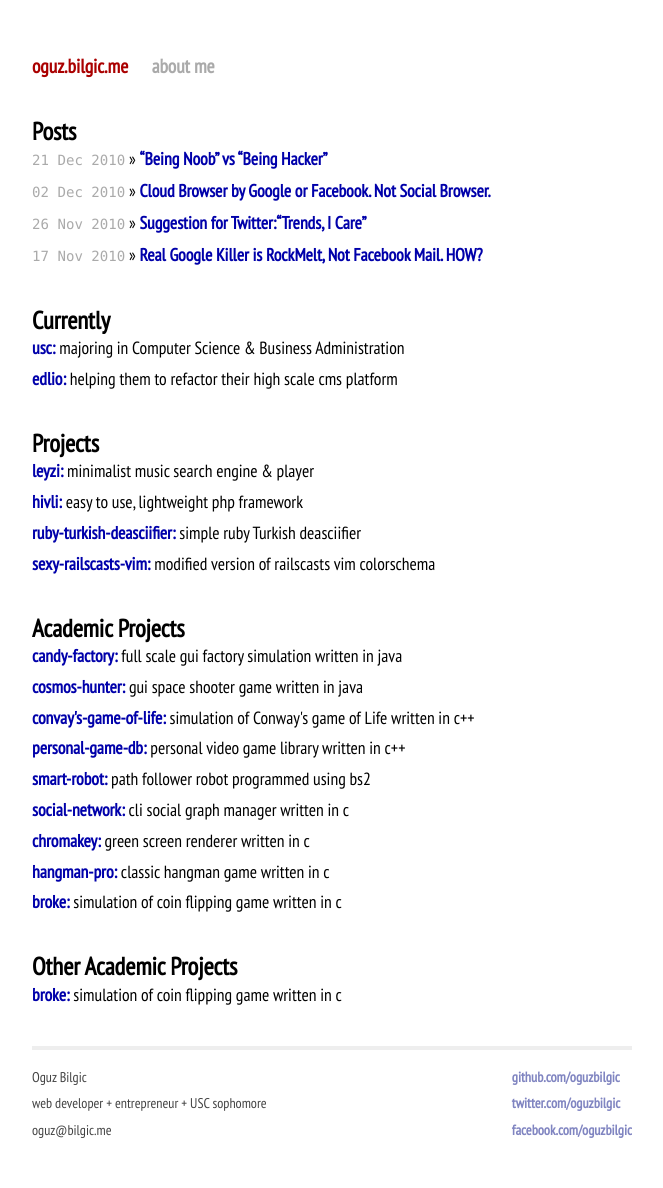
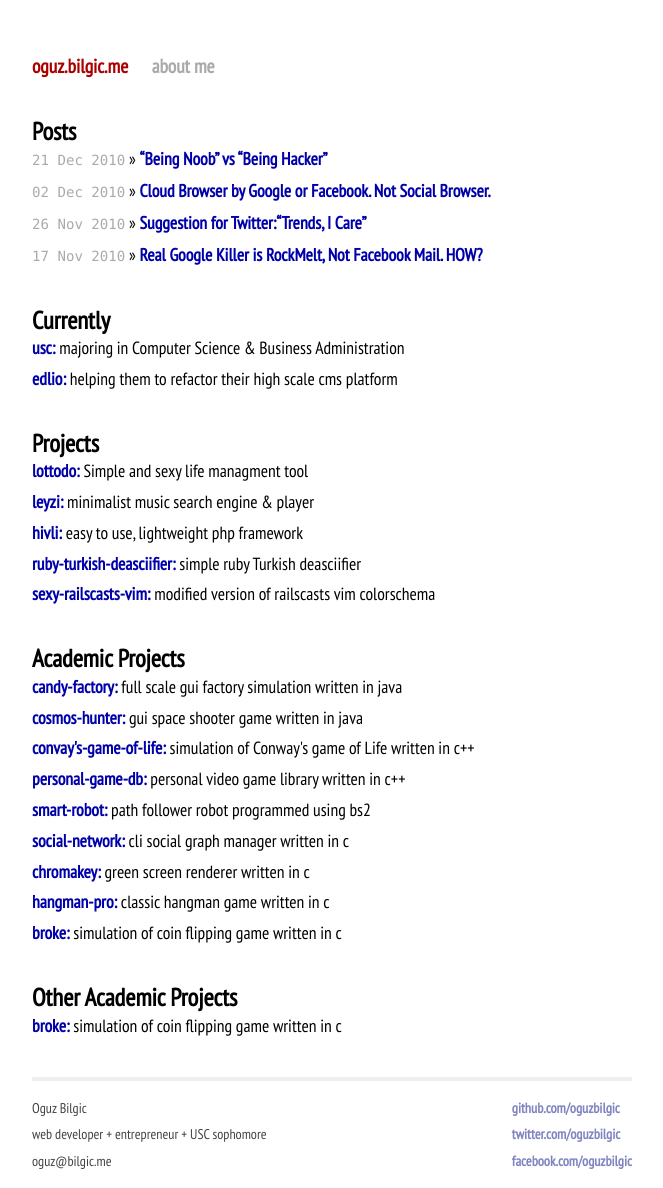
Before and after one commit to oguzbilgic/oguzbilgic.github.com, a Jekyll site: the page built from index.html, in a window 1280 px wide. Shown: the whole page, without its empty margins (308-971 px from the left). Built offline with Jekyll 4.4.1, drawn with Linux system fonts in a browser that asks for light colours; Markdown is read by kramdown in place of the engine named in the settings; before the commit the page ends 1157 px from its top, so only the background shows below that.

Commit message:
Update index.html

```diff
--- a/index.html
+++ b/index.html
@@ -19,6 +19,7 @@
 
   <h2>Projects</h2>
   <ul class="posts">
+    <li><a href="http://lttd.heroku.com/">lottodo:</a> Simple and sexy life managment tool</li>
     <li><a href="http://leyzi.heroku.com/">leyzi:</a> minimalist music search engine & player</li>
     <li><a href="http://github.com/oguzbilgic/hivli/">hivli:</a> easy to use, lightweight php framework</li>
     <li><a href="http://github.com/oguzbilgic/ruby-turkish-deasciifier/">ruby-turkish-deasciifier:</a> simple ruby Turkish deasciifier</li>
```
